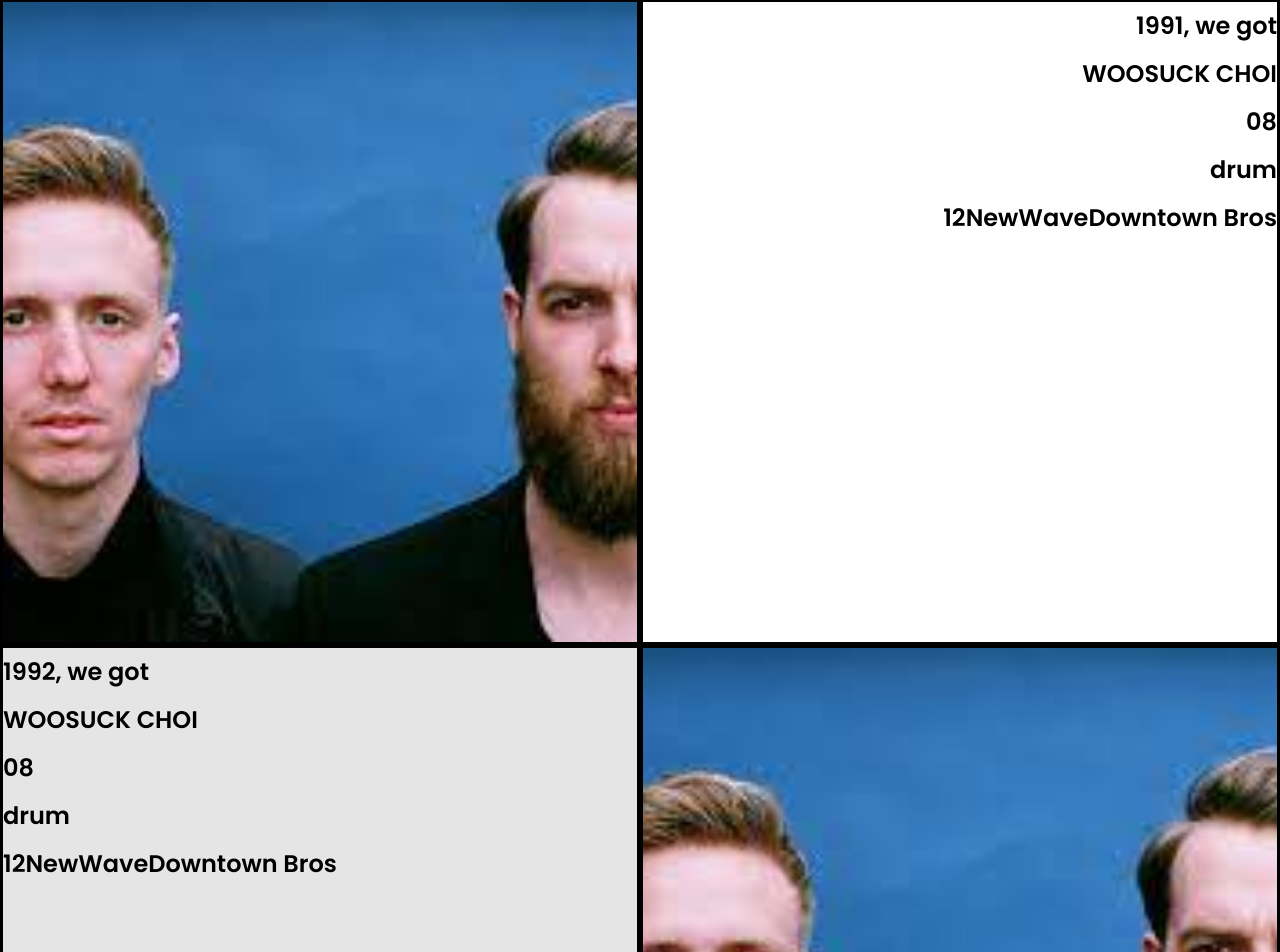
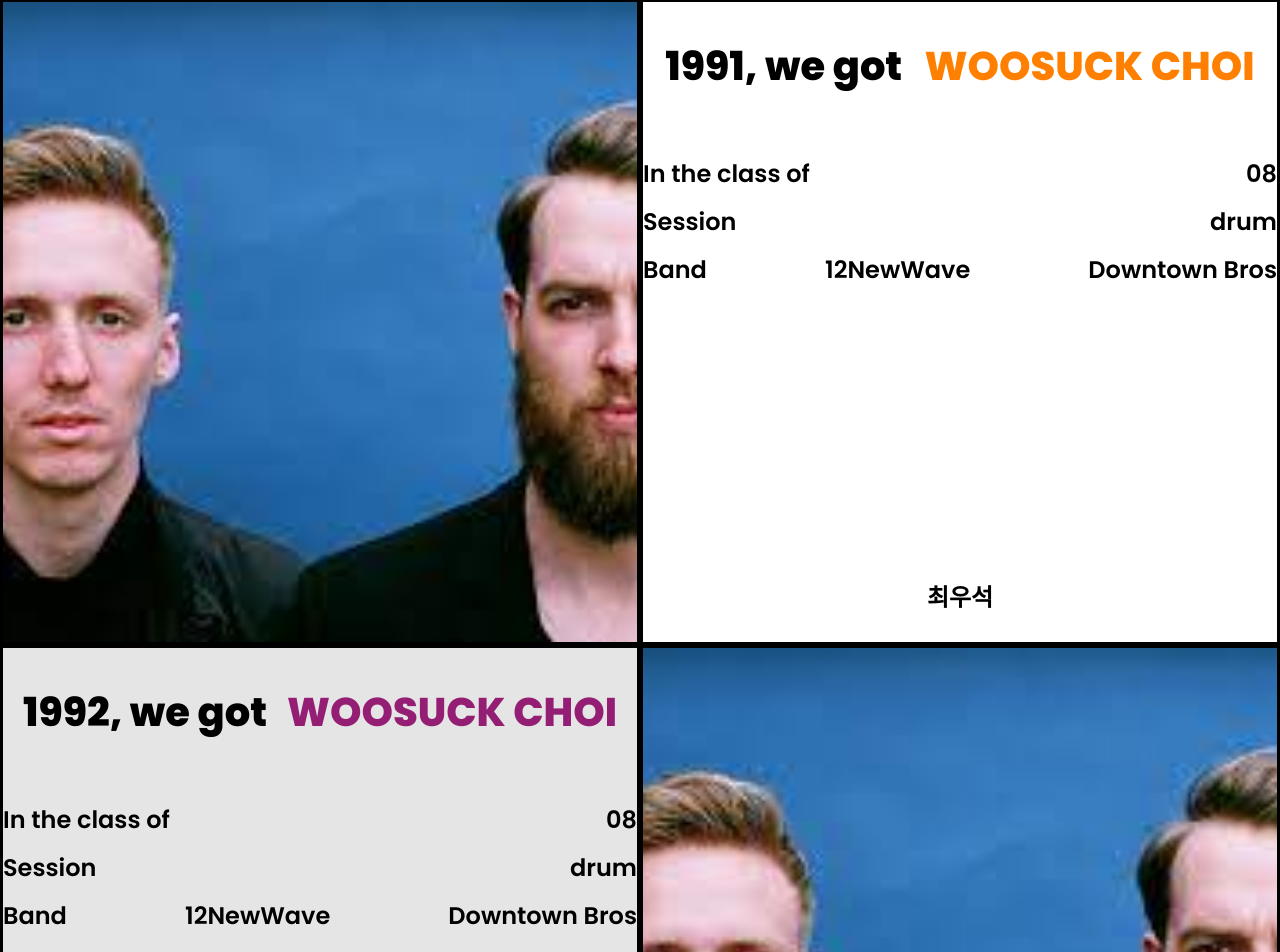
Before and after one commit to CriminalPenguin/artist_in_hema, a React (Create React App) app in the folder hema-app/: page /members in a window 1280 px wide. Shown: the part 167-1119 px from the top of the page. Built offline with nearby package versions, Linux system fonts and the light colour scheme.

Commit message:
2페이지 UI 제작중, 글자 배열 구현중

```diff
--- a/hema-app/src/Members.css
+++ b/hema-app/src/Members.css
@@ -44,6 +44,7 @@
 }
 
 .AboutR {
+  position: relative;
   height: 50vw;
   width: 50%;
   display: flex;
@@ -55,6 +56,7 @@
 }
 
 .AboutL {
+  position: relative;
   height: 50vw;
   width: 50%;
   display: flex;
@@ -65,3 +67,58 @@
   background-color: #e5e5e5;
   border: 3px solid black;
 }
+
+.Name {
+  display: flex;
+  justify-content: space-evenly;
+  font-weight: 800;
+  font-size: 40px;
+  line-height: 48px;
+  margin-top: 40px;
+}
+
+.Ename {
+  color: #FF8000;
+}
+
+.Ename2 {
+  color: #951E75;
+}
+
+.Class {
+  margin-top: 60px;
+  display: flex;
+  justify-content: space-between;
+}
+
+.Session {
+  display: flex;
+  justify-content: space-between;
+}
+
+.Band {
+  display: flex;
+  justify-content: space-between;
+}
+
+.DESC {
+  font-weight: 800;
+  font-size: 24px;
+  line-height: 29px;
+}
+
+.ClassMember {
+  display: flex;
+  justify-content: space-around;
+  text-align: center;
+  align-items: center;
+  position: absolute;
+  bottom: 20px;
+  width: 100%;
+  left: 50%;
+  transform: translateX(-50%);
+}
+
+.ClassMember div {
+  cursor: pointer;
+}
--- a/hema-app/src/Members.js
+++ b/hema-app/src/Members.js
@@ -59,52 +59,105 @@ function Div2() {
 } // 실제 표시되는 부분(사진, 내용)
 
 function Left(props) {
-  const data = dummy.members.filter(function(element){
+  var data = dummy.members.filter(function(element){
     return element.join === props.a;
   }) // 받아온 가입년도 정보를 기반으로 가입년도별 데이터 추출
+  let [선택자, 선택자변경] = useState(data[0]);
 
   return(
     <div className="Members">
-      <div className="Photo"><img src={require("./sample/"+ data[0].id + ".jpeg")}></img></div>
+      <div className="Photo"><img src={require("./sample/"+ 선택자.id + ".jpeg")}></img></div>
       <div className="AboutR">
         <div className="Name">
-          <div>{data[0].join}, we got</div>
-          <div> {data[0].ename}</div>
+          <div>{선택자.join}, we got</div>
+          <div className="Ename">{선택자.ename}</div>
         </div>
-        <div className="Class">{data[0].class}</div>
-        <div className="Session">{data[0].session}</div>
-        <div className="Band">{data[0].band}</div>
-        {/* {data.map(function(i){
-          console.log(data)
-          return(
-
-            <div>
-              {data[i].name}
-            </div>
-          )
-        })} */}
+        <div className="Class">
+          <div className="Desc">In the class of</div>
+          <div>{선택자.class}</div>
+        </div>
+        <div className="Session">
+          <div className="Desc">Session</div>
+          {선택자.session.map(function(b){
+            return(
+              <div>
+                {b}
+              </div>
+            )
+          })}
+        </div>
+        <div className="Band">
+          <div className="Desc">Band</div>
+          {선택자.band.map(function(b){
+            return(
+              <div>
+                {b}
+              </div>
+            )
+          })}
+        </div>
+        <div className="ClassMember">
+          {data.map(function(i){
+            return(
+              <div onClick={()=>선택자변경(선택자=i)}>
+                {i.name}
+              </div>
+            )
+          })}
+        </div>
       </div>
     </div>
   )
 }
 
 function Right(props) {
-  const data = dummy.members.filter(function(element){
+  var data = dummy.members.filter(function(element){
     return element.join === (props.a + 1);
   })
+  let [선택자, 선택자변경] = useState(data[0]);
 
   return(
     <div className="Members">
       <div className="AboutL">
         <div className="Name">
-          <div>{data[0].join}, we got</div>
-          <div> {data[0].ename}</div>
+          <div>{선택자.join}, we got</div>
+          <div className="Ename2">{선택자.ename}</div>
         </div>
-        <div className="Class">{data[0].class}</div>
-        <div className="Session">{data[0].session}</div>
-        <div className="Band">{data[0].band}</div>
+        <div className="Class">
+          <div className="Desc">In the class of</div>
+          <div>{선택자.class}</div>
+        </div>
+        <div className="Session">
+          <div className="Desc">Session</div>
+          {선택자.session.map(function(b){
+            return(
+              <div>
+                {b}
+              </div>
+            )
+          })}
+        </div>
+        <div className="Band">
+          <div className="Desc">Band</div>
+          {선택자.band.map(function(b){
+            return(
+              <div>
+                {b}
+              </div>
+            )
+          })}
+        </div>
+        <div className="ClassMember">
+          {data.map(function(i){
+            return(
+              <div onClick={()=>선택자변경(선택자=i)}>
+                {i.name}
+              </div>
+            )
+          })}
+        </div>
       </div>
-      <div className="Photo"><img src={require("./sample/"+data[0].id+".jpeg")}></img></div>
+      <div className="Photo"><img src={require("./sample/"+선택자.id+".jpeg")}></img></div>
     </div>
   )
 }
```
